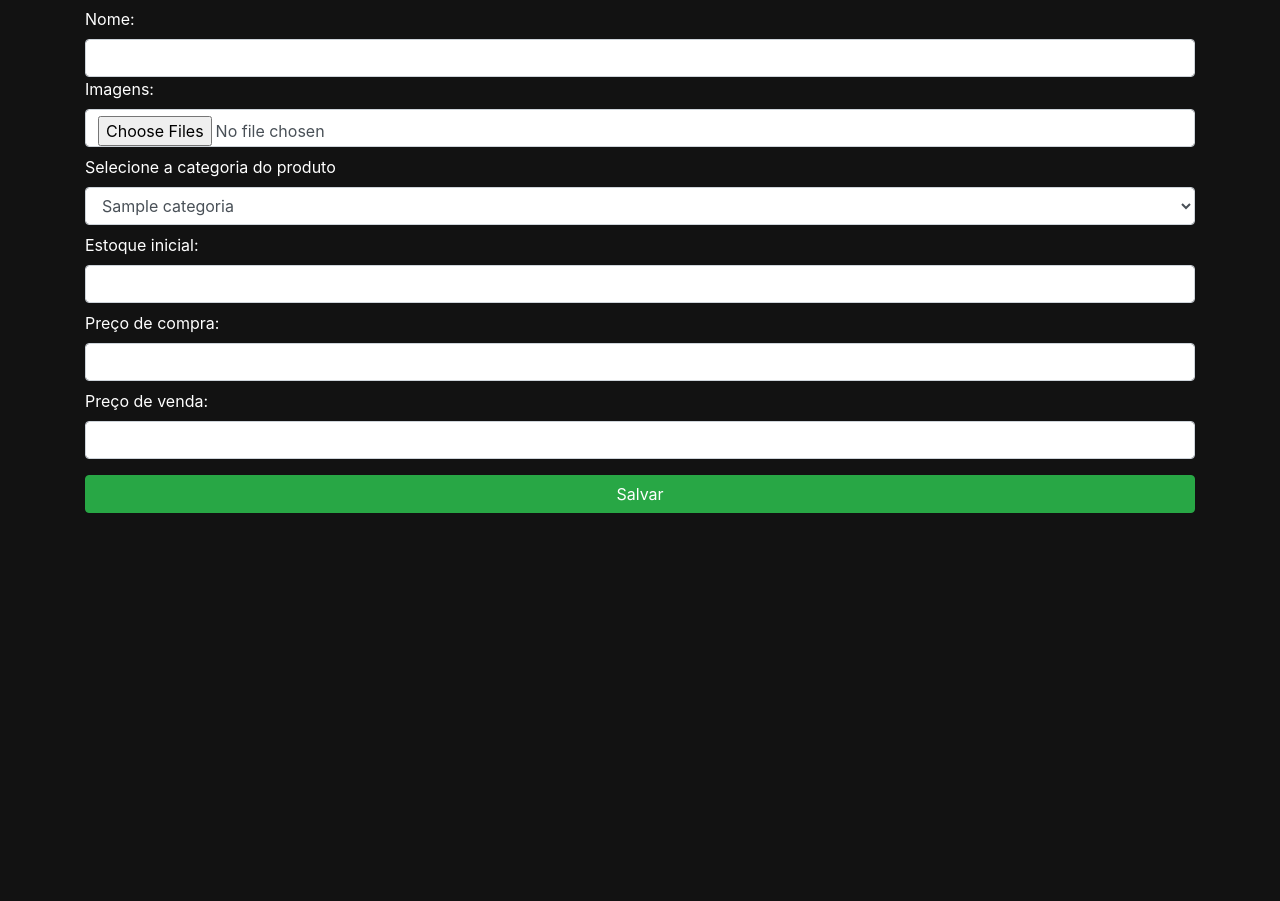
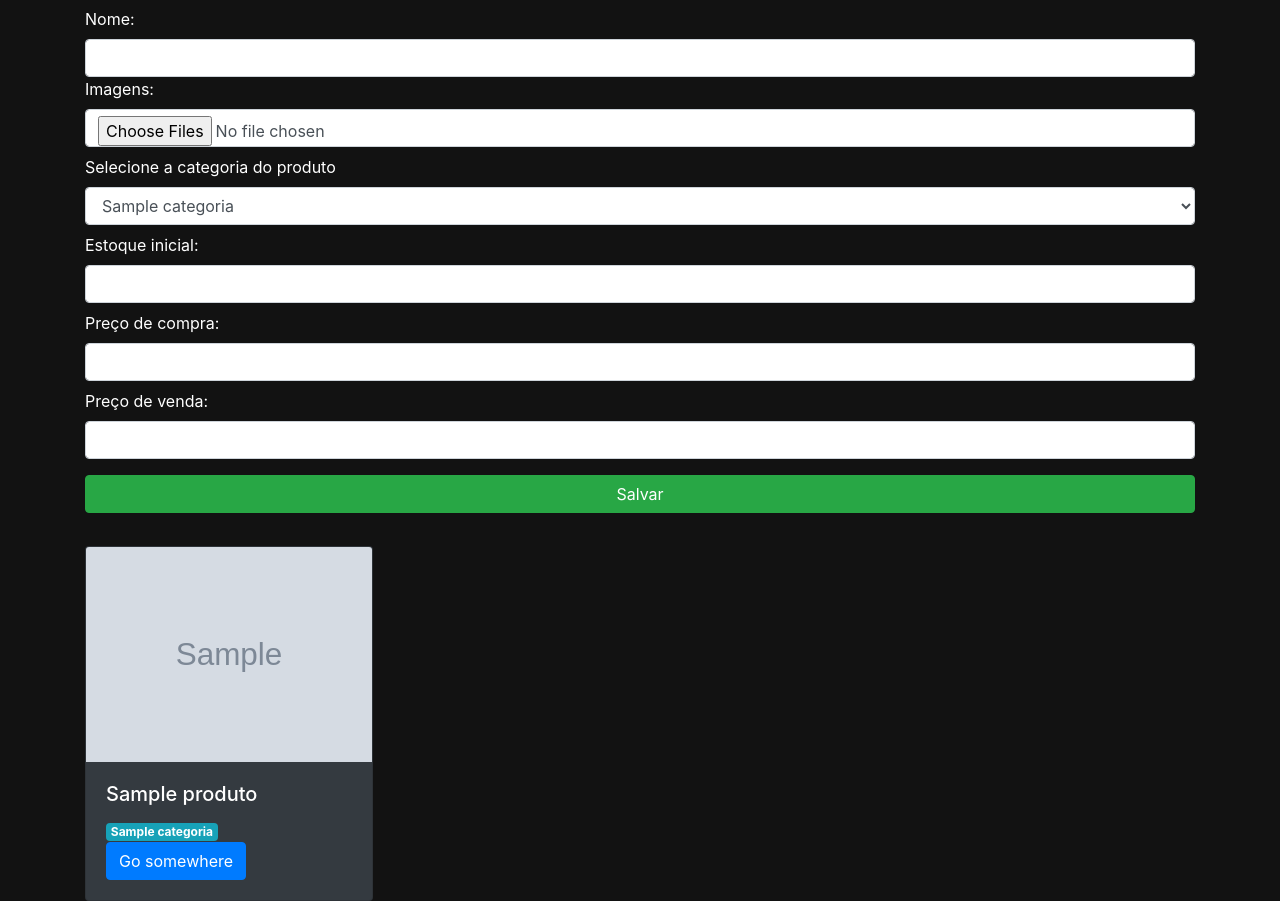
Before and after one commit to matheus-dev-fullstack/madeireira, a Django app: page /estoque/add_produto/ in a window 1280 px wide. Shown: the part 143-1044 px from the top of the page. Before the commit the page ends 656 px from the top, so only its background shows below. Run offline with Django 5.2, Linux system fonts and the light colour scheme; tables that the repository leaves empty hold one stand-in row (values such as "Sample post"); grey boxes marked "Sample" are stand-in pictures.

Commit message:
Adicionando função de filtro com a estrutura templatetags e adicionando listagem da área de cadastro do produto

```diff
--- a/estoque/templates/add_produto.html
+++ b/estoque/templates/add_produto.html
@@ -1,4 +1,5 @@
 {%  extends 'base.html' %}
+{% load filters %}
 
 {% block 'title' %}
     Cadastrar Produto
@@ -38,6 +39,22 @@
             <button class="btn btn-success mt-3" type="submit">Salvar</button
 
         </form>
+        <hr style="color: #6c757d;" />
+        <div class="listar_produtos">
+            {% for produto in produtos %}
+                <div class="bg-dark card" style="width: 18rem;">
+                    {% if produto|get_first_image %}
+                    <img width="100%" class="card-img-top" src="{{ produto|get_first_image }}" alt="Card image cap">
+                    {% endif %}
+                    <div class="card-body">
+                    <h5 class="card-title">{{ produto.nome }}</h5>
+                    <span class="badge badge-info">{{ produto.categoria }}</span>
+                    {% comment %} <p class="card-text">Some quick example text to build on the card title and make up the bulk of the card's content.</p> {% endcomment %}
+                    <a href="#" class="btn btn-primary">Go somewhere</a>
+                    </div>
+                </div>
+            {% endfor %}
+        </div>
     </div>
 
 {% endblock %}
--- /dev/null
+++ b/estoque/templatetags/filters.py
@@ -0,0 +1,12 @@
+from django import template
+from estoque.models import Imagem
+
+register = template.Library()
+
+@register.filter(name="get_first_image")
+def get_first_image(product):
+    imagem = Imagem.objects.filter(produto=product).first()
+    if imagem:
+        return imagem.imagem.url
+    else:
+        return False
--- a/estoque/views.py
+++ b/estoque/views.py
@@ -14,7 +14,9 @@ def add_produto(request):
 
     if request.method == "GET":
         categoria = Categoria.objects.all()
-        return render(request, 'add_produto.html', {'categorias': categoria})
+        produtos = Produto.objects.all()
+
+        return render(request, 'add_produto.html', {'categorias': categoria, 'produtos': produtos})
     elif request.method == "POST":
         nome = request.POST.get('nome')
         categoria= request.POST.get('categoria')
--- a/madeireira/settings.py
+++ b/madeireira/settings.py
@@ -68,6 +68,10 @@ TEMPLATES = [
                 'django.contrib.auth.context_processors.auth',
                 'django.contrib.messages.context_processors.messages',
             ],
+        'libraries': {
+            'filters': 'estoque.templatetags.filters',
+        }
+
         },
     },
 ]
--- a/madeireira/urls.py
+++ b/madeireira/urls.py
@@ -1,9 +1,14 @@
 
 from django.contrib import admin
 from django.urls import path, include
+from django.conf import settings
+from django.conf.urls.static import static
 
 urlpatterns = [
     path('admin/', admin.site.urls),
     path('auth/', include('usuarios.urls')),
     path('estoque/', include('estoque.urls'))
 ]
+
+urlpatterns += static(settings.STATIC_URL, document_root=settings.STATIC_ROOT)
+urlpatterns += static(settings.MEDIA_URL, document_root=settings.MEDIA_ROOT)
```
Also changed, not shown: estoque/templatetags/__init__.py (added).
